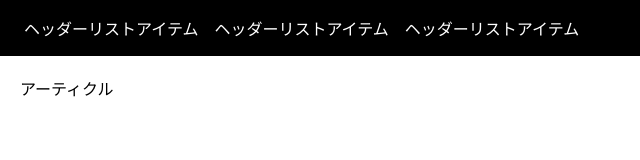
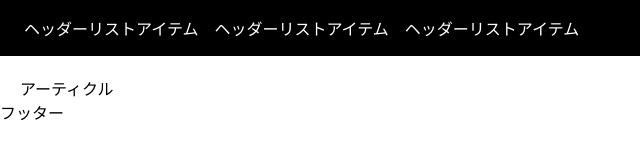
Before and after one commit to koji-001/vite, a website built with Vite: page index.html in a window 1280 px wide. Shown: the full height of the page, 0-640 px from the left. Built offline with nearby package versions, Linux system fonts and the light colour scheme.

Commit message:
フッターを編集

```diff
--- a/index.html
+++ b/index.html
@@ -22,7 +22,9 @@
       <article class="article">アーティクル</article>
     </main>
 
-    <footer></footer>
+    <footer>
+      フッター
+    </footer>
     <script type="module" src="./src/js/main.js"></script>
   </body>
 </html>
```
